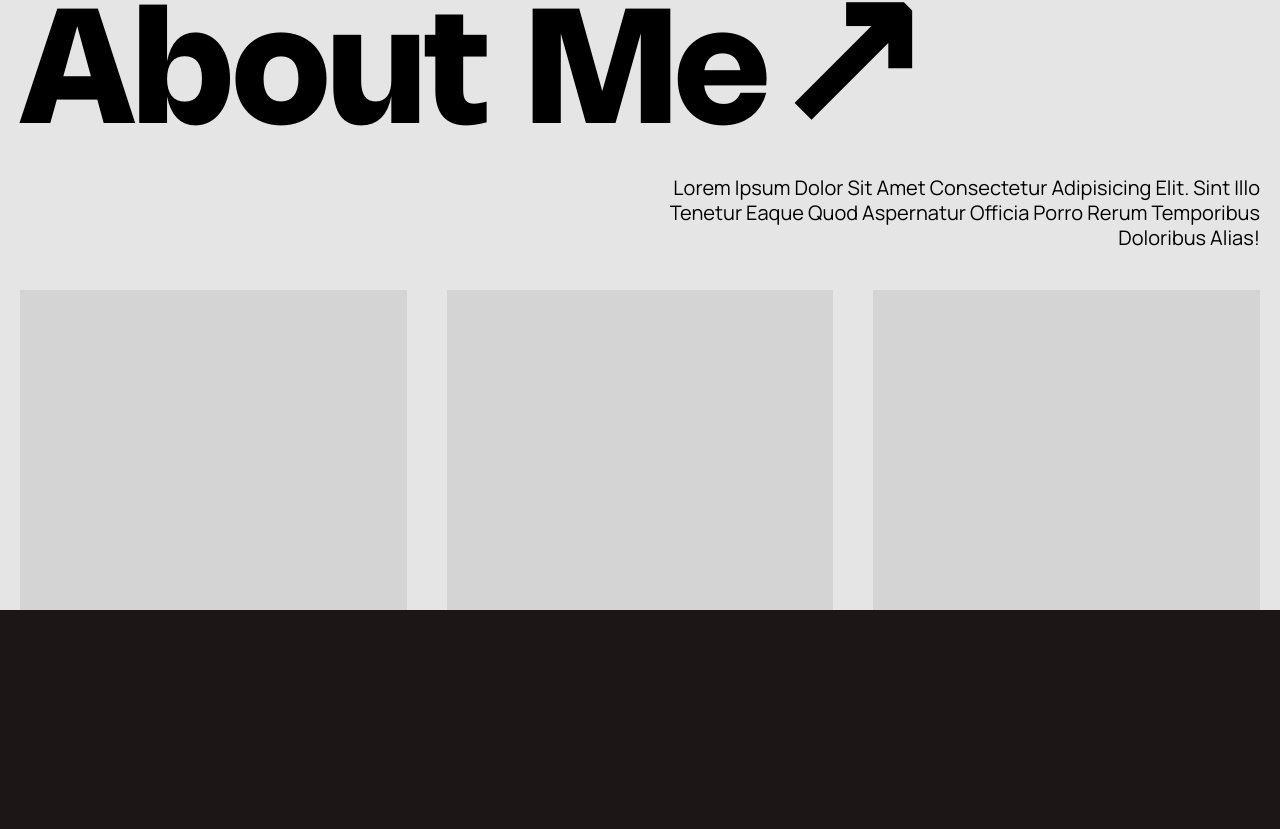
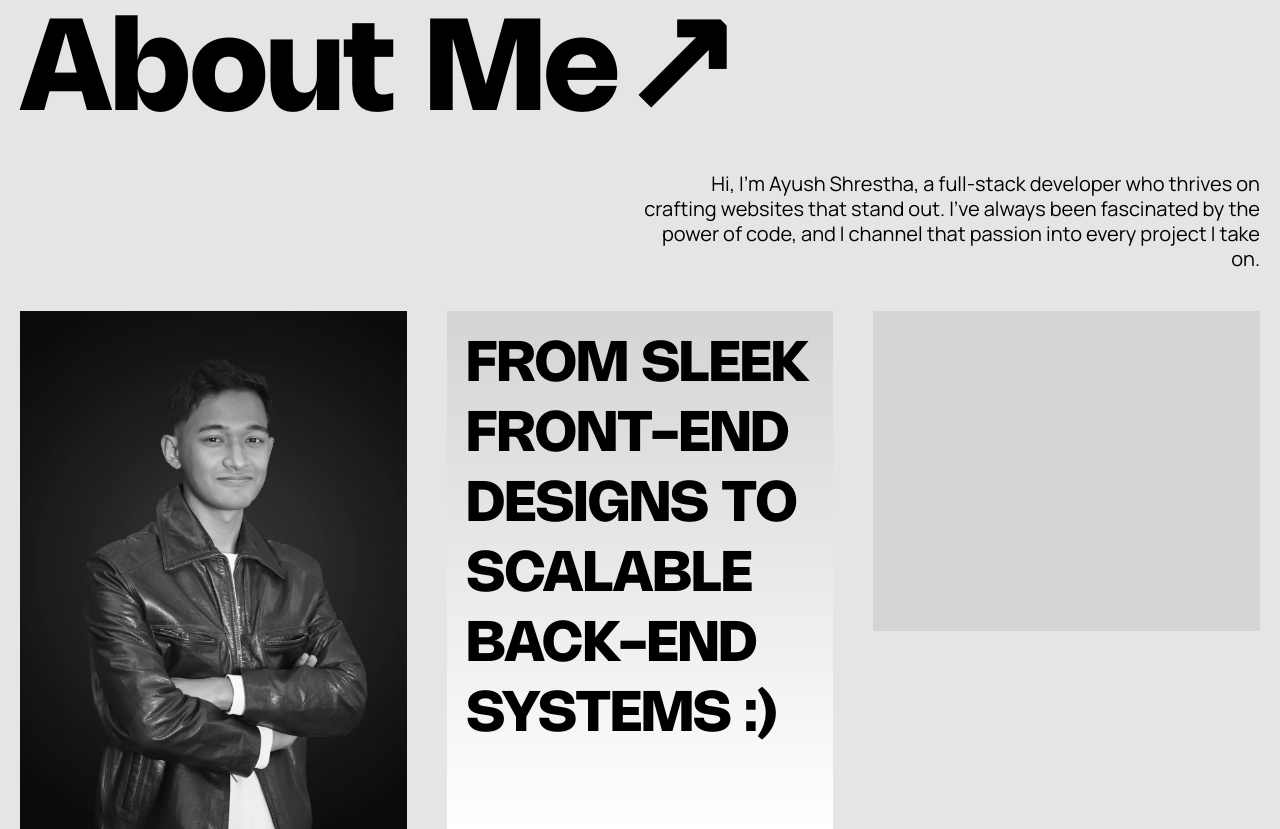
Before and after one commit to ayushstha123/portfolio_0.1, a Next.js app: page / in a window 1280 px wide. Shown: the part 1647-2476 px from the top of the page. Before the commit the page ends 2257 px from the top, so only its background shows below. Built offline with nearby package versions, Linux system fonts and the light colour scheme.

Commit message:
improving about me ui

```diff
--- a/app/components/Animations/TextFadeUp.jsx
+++ b/app/components/Animations/TextFadeUp.jsx
@@ -12,7 +12,7 @@ const FadeUpText = ({ children }) => {
       ref={ref}
       initial={{ opacity: 0}}
       animate={isInView ? { opacity: 1 } : {}}
-      transition={{delay:0.4, ease: "easeOut" }}
+      transition={{delay:0.2, ease: "easeOut" }}
       className="w-full"
     >
       {children}
--- a/app/components/sections/HomeSection/Explanation.jsx
+++ b/app/components/sections/HomeSection/Explanation.jsx
@@ -2,8 +2,10 @@
 'use client'
 import React from 'react';
 import LetterStagger from '../../Animations/StraggerAnimation';
-import {  motion, useInView } from 'framer-motion';
+import { motion, useInView } from 'framer-motion';
 import { useRef } from 'react';
+import Image from 'next/image';
+import FadeUpText from '../../Animations/TextFadeUp';
 
 const Explanation = () => {
   const gridRef = useRef(null);
@@ -20,7 +22,7 @@ const Explanation = () => {
       y: 0,
       scale: 1,
       transition: {
-        type:'spring',
+        type: 'spring',
         damping: 12,
         stiffness: 100,
       },
@@ -30,28 +32,43 @@ const Explanation = () => {
   return (
     <div className='bg-neutral-200 pt-20'>
       <div className='max-w-[1400px] mx-auto px-5'>
-        <h2 className="text-black text-start nohemi text-[4rem] sm:text-[6.8rem] lg:text-[10rem] leading-[4rem] lg:leading-[12rem]">
-          <LetterStagger speed={30}>About Me </LetterStagger><span className=' font-bold text-[12rem]'>↗</span>
+        <h2 className="text-black text-start nohemi text-[4rem] sm:text-[6.8rem] lg:text-[8rem] leading-[4rem] lg:leading-[12rem]">
+          <LetterStagger speed={30}>About Me </LetterStagger><span className=' font-bold text-[9rem]'>↗</span>
         </h2>
         <div className='flex items-end justify-end'>
-          <p className="text-sm md:text-xl w-1/2 pb-10 text-center md:text-end capitalize text-black manrope leading-tight ">
-            Lorem ipsum dolor sit amet consectetur adipisicing elit. Sint illo tenetur eaque quod aspernatur officia porro rerum temporibus doloribus alias!
+          <p className="text-sm md:text-xl w-1/2 pb-10 text-center md:text-end text-black manrope leading-tight ">
+            Hi, I’m Ayush Shrestha, a full-stack developer who thrives on crafting websites that stand out. I’ve always been fascinated by the power of code, and I channel that passion into every project I take on.
           </p>
         </div>
         <div ref={gridRef} className='grid grid-cols-3 gap-10'>
           <motion.div
-            className='bg-neutral-300'
+            className='bg-white '
             variants={jumpInVariants}
             initial="hidden"
             animate={isInView ? 'visible' : 'hidden'}
-          />
+          >
+
+            <Image
+              width={300}
+              height={300}
+              src="/photos/Aayush.webp"
+              className='grayscale w-full'
+              alt="portfolio content " />
+          </motion.div>
           <motion.div
-            className='bg-neutral-300 h-80 '
+            className='bg-gradient-to-t to-neutral-300 from-white shadow-2xs h-auto p-5'
             variants={jumpInVariants}
             initial="hidden"
             animate={isInView ? 'visible' : 'hidden'}
             transition={{ delay: 0.1 }} // Add a slight delay for staggered effect
-          />
+          >
+
+            <p className="text-sm md:text-[3.5rem] text-center md:text-start text-black nohemi uppercase leading-tight ">
+              <FadeUpText>
+                From sleek front-end designs to scalable back-end systems :)
+              </FadeUpText>
+            </p>
+          </motion.div>
           <motion.div
             className='bg-neutral-300 h-80 '
             variants={jumpInVariants}
```
Also changed, not shown: public/photos/Aayush.webp (added), public/svgs/cross.svg.
